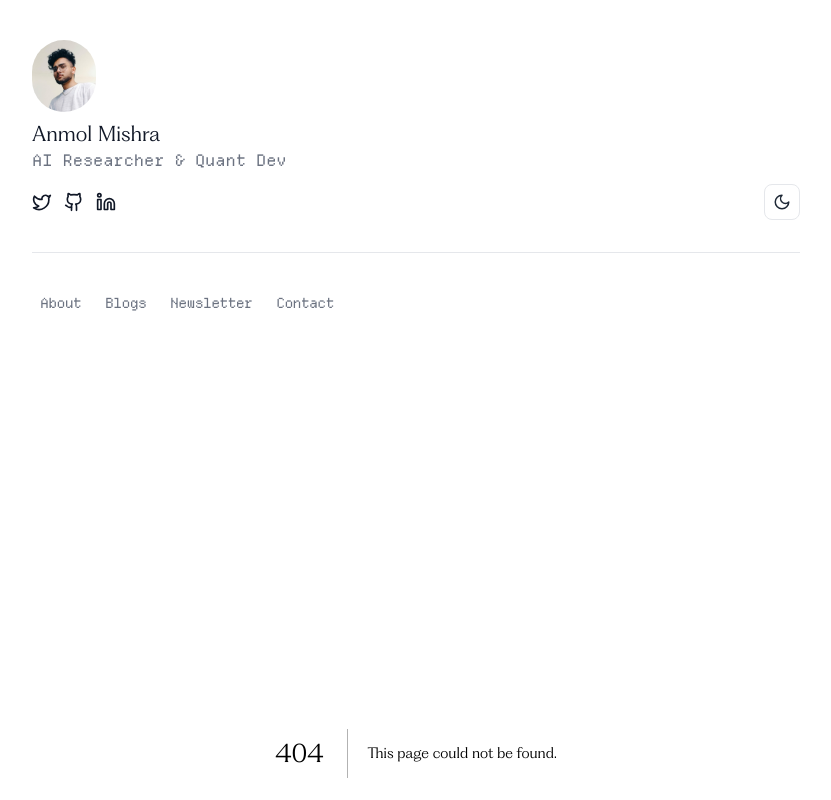
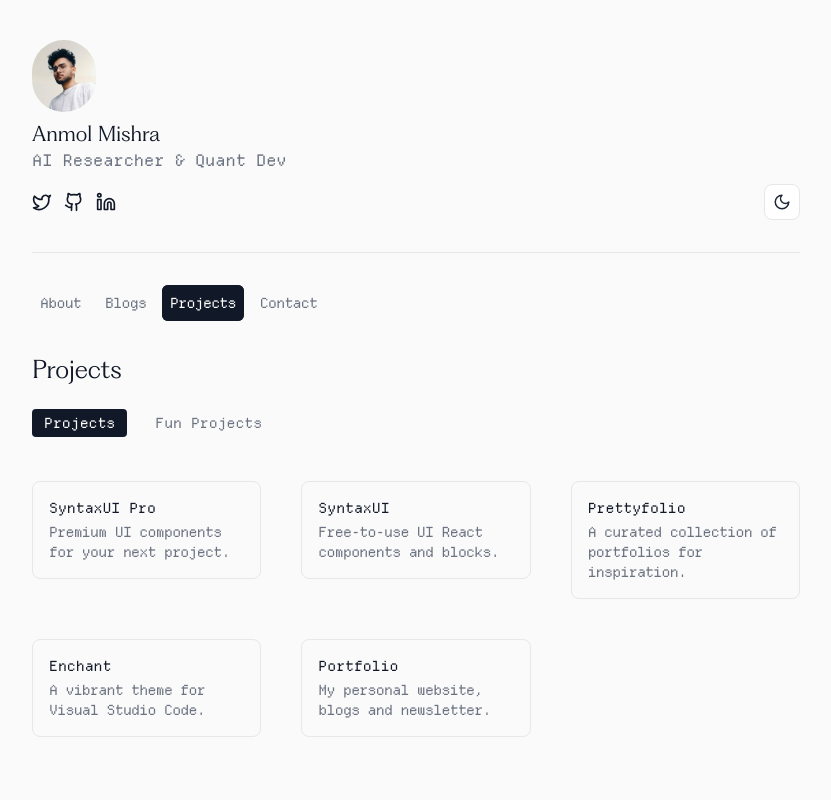
Before and after one commit to gulshandubbani2003/Portfolio, a Next.js app: page /projects in a window 1280 px wide. Before the commit this address had no page. Shown: the top 800 px of the page, without its empty margins (224-1055 px from the left). Built offline with nearby package versions, Linux system fonts and the light colour scheme.

Commit message:
Update package dependencies and modify NavBar links; remove Newsletter link and add Projects link. Adjust content in page.tsx for consistency.

```diff
--- a/package.json
+++ b/package.json
@@ -14,12 +14,15 @@
     "lint": "next lint"
   },
   "dependencies": {
+    "@contentful/rich-text-html-renderer": "^17.0.0",
+    "@contentful/rich-text-types": "^17.0.0",
     "@emotion/is-prop-valid": "^1.3.1",
     "@hookform/resolvers": "^4.1.3",
     "@radix-ui/react-label": "^2.1.2",
     "@radix-ui/react-slot": "^1.1.2",
     "class-variance-authority": "^0.7.1",
     "clsx": "^2.1.1",
+    "contentful": "^11.5.20",
     "framer-motion": "^12.6.2",
     "lucide-react": "^0.475.0",
     "motion": "^12.6.2",
--- a/src/app/page.tsx
+++ b/src/app/page.tsx
@@ -1,7 +1,6 @@
 'use client'
 import Link from 'next/link'
 import Image from 'next/image'
-import NewsletterForm from '@/components/NewsletterForm'
 import dynamic from 'next/dynamic'
 
 const MotionDiv = dynamic(() => import('framer-motion').then((mod) => mod.motion.div), {
@@ -94,7 +93,7 @@
           {/* Introduction */}
           <div>
             <p className="text-gray-500 dark:text-gray-400 text-lg font-[400] tracking-tighter">
-            Hey! I’m Anmol, a CS junior at MIT. I’m into quant finance, AI, and blockchain. Interested in tech startups and currently building a crypto DEX.
+            Hey! I'm Anmol, a CS junior at MIT. I'm into quant finance, AI, and blockchain. Interested in tech startups and currently building a crypto DEX.
             </p>
           </div>
 
@@ -203,22 +202,6 @@
               Read More
             </Link>
           </div>
-
-          {/* Newsletter Page */}
-          <MotionDiv
-            whileHover={{
-              y: -5,
-              transition: {
-                duration: 0.2,
-                type: "spring",
-                stiffness: 300
-              }
-            }}
-            whileTap={{ scale: 0.99 }}
-            className="rounded-lg p-2"
-          >
-            <NewsletterForm />
-          </MotionDiv>
         </div>
       </div>
     </div>
--- /dev/null
+++ b/src/app/projects/page.tsx
@@ -0,0 +1,145 @@
+'use client'
+
+import { useState } from 'react'
+import dynamic from 'next/dynamic'
+
+const MotionDiv = dynamic(
+  () => import('framer-motion').then((mod) => mod.motion.div),
+  { ssr: false }
+)
+
+export default function ProjectsPage() {
+  const [activeTab, setActiveTab] = useState<'projects' | 'fun'>('projects')
+
+  const projects = [
+    {
+      title: 'SyntaxUI Pro',
+      description: 'Premium UI components for your next project.',
+      link: 'https://pro.syntaxui.com',
+      icon: '/images/projects/syntaxUI.svg',
+    },
+    {
+      title: 'SyntaxUI',
+      description: 'Free-to-use UI React components and blocks.',
+      link: 'https://syntaxui.com',
+      icon: '/images/projects/syntaxUI.svg',
+    },
+    {
+      title: 'Prettyfolio',
+      description: 'A curated collection of portfolios for inspiration.',
+      link: 'https://prettyfolio.com',
+      icon: '/images/projects/prettyfolio.png',
+    },
+    {
+      title: 'Enchant',
+      description: 'A vibrant theme for Visual Studio Code.',
+      link: 'https://enchant.anmolishra.com',
+      icon: '',
+    },
+    {
+      title: 'Portfolio',
+      description: 'My personal website, blogs and newsletter.',
+      link: 'https://anmolxred.netlify.app',
+      icon: '',
+    },
+  ]
+
+  const funProjects: Array<{ title: string; description: string; link: string; icon?: string }> = []
+
+  return (
+    <div className="w-full max-w-3xl">
+      <h1 className="font-medium text-gray-900 dark:text-white mb-6 text-2xl">
+        Projects
+      </h1>
+
+      <div className="flex space-x-4 mb-6">
+        <button
+          className={`text-sm px-3 py-1 rounded ${
+            activeTab === 'projects'
+              ? 'text-white bg-gray-900 dark:bg-gray-900 dark:text-white'
+              : 'text-gray-500 dark:text-gray-400 hover:text-gray-700 dark:hover:text-gray-200'
+          } transition-colors`}
+          onClick={() => setActiveTab('projects')}
+        >
+          Projects
+        </button>
+        <button
+          className={`text-sm px-3 py-1 rounded ${
+            activeTab === 'fun'
+              ? 'text-white bg-gray-900 dark:bg-gray-900 dark:text-white'
+              : 'text-gray-500 dark:text-gray-400 hover:text-gray-700 dark:hover:text-gray-200'
+          } transition-colors`}
+          onClick={() => setActiveTab('fun')}
+        >
+          Fun Projects
+        </button>
+      </div>
+
+      {activeTab === 'projects' ? (
+        <div className="grid grid-cols-2 md:grid-cols-3 w-full gap-x-10 gap-y-5">
+          {projects.map((project, idx) => (
+            <MotionDiv
+              key={idx}
+              className="mt-5"
+              whileHover={{
+                scale: 1.05,
+                transition: { duration: 0.2 },
+              }}
+              whileTap={{ scale: 0.95 }}
+            >
+              <a
+                target="_blank"
+                rel="noopener noreferrer"
+                href={project.link}
+                className="block p-4 rounded-lg border border-gray-200 dark:border-gray-800"
+              >
+                <div className="text-sm mb-1 font-medium text-gray-900 dark:text-gray-300">
+                  {project.title}
+                </div>
+                <div className="max-w-xs text-sm font-normal text-gray-500 dark:text-gray-400 tracking-tighter">
+                  {project.description}
+                </div>
+              </a>
+            </MotionDiv>
+          ))}
+        </div>
+      ) : (
+        <div>
+          {funProjects.length > 0 ? (
+            <div className="grid grid-cols-2 md:grid-cols-3 w-full gap-x-10 gap-y-5">
+              {funProjects.map((project, idx) => (
+                <MotionDiv
+                  key={idx}
+                  className="mt-5"
+                  whileHover={{
+                    scale: 1.05,
+                    transition: { duration: 0.2 },
+                  }}
+                  whileTap={{ scale: 0.95 }}
+                >
+                  <a
+                    target="_blank"
+                    rel="noopener noreferrer"
+                    href={project.link}
+                    className="block p-4 rounded-lg border border-gray-200 dark:border-gray-800"
+                  >
+                    <div className="text-sm mb-1 font-medium text-gray-900 dark:text-gray-300">
+                      {project.title}
+                    </div>
+                    <div className="max-w-xs text-sm font-normal text-gray-500 dark:text-gray-400 tracking-tighter">
+                      {project.description}
+                    </div>
+                  </a>
+                </MotionDiv>
+              ))}
+            </div>
+          ) : (
+            <p className="text-gray-500 dark:text-gray-400">
+              No fun projects yet. Check back soon!
+            </p>
+          )}
+        </div>
+      )}
+    </div>
+  )
+}
--- a/src/components/NavBar.tsx
+++ b/src/components/NavBar.tsx
@@ -25,7 +25,7 @@
   const navLinks = [
     { name: 'About', href: '/' },
     { name: 'Blogs', href: '/blogs' },
-    { name: 'Newsletter', href: '/newsletter' },
+    { name: 'Projects', href: '/projects' },
     { name: 'Contact', href: '/contact' },
   ];
 
```
Also changed, not shown: 1 other file (tests, documents, lock files or other folders).
